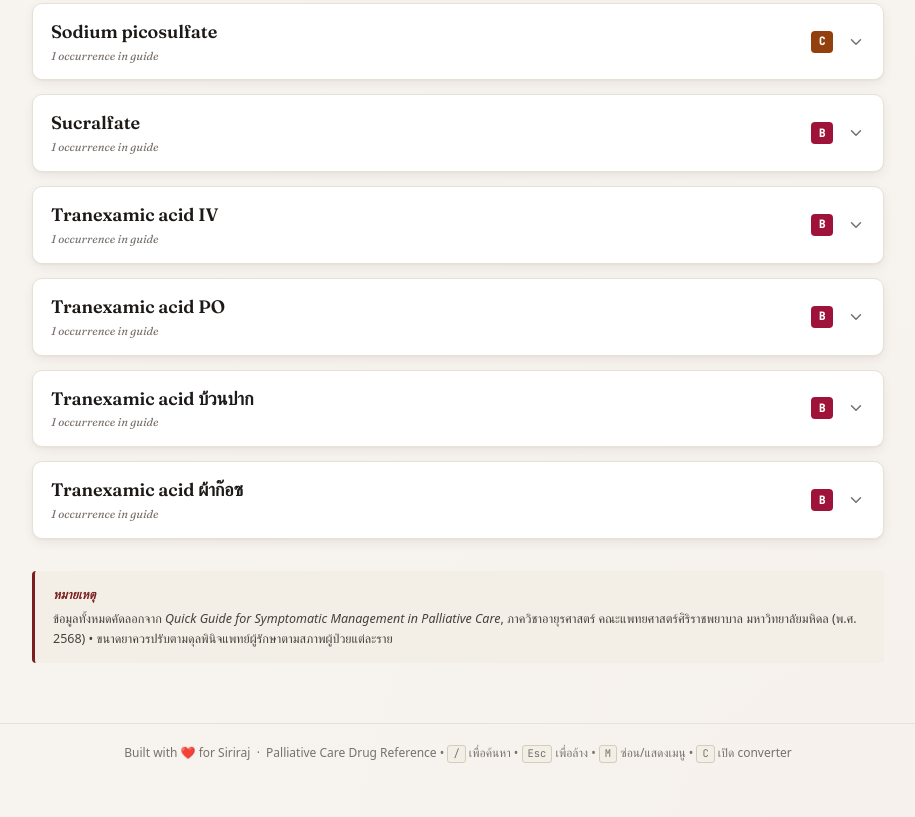
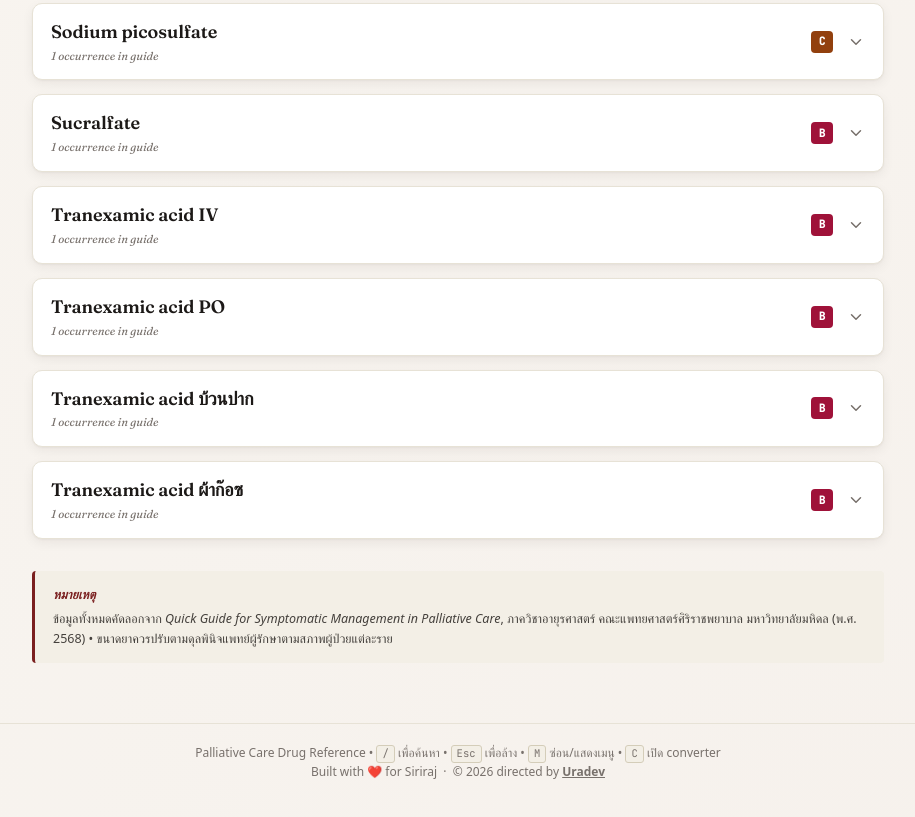
Before and after one commit to prhdev222/quickguide_palliative, a plain HTML site: page Palliative_Drug_Search.html in a window 1280 px wide. Shown: the part 7393-8210 px from the top of the page, without its empty margins (182-1097 px from the left). Drawn offline with Linux system fonts and the light colour scheme; a web font is replaced by a local one.

Commit message:
fix: drug search footer — add Built with ❤️ for Siriraj · © Uradev on bottom line
Co-Authored-By: Claude Sonnet 4.6 <noreply@anthropic.com>

```diff
--- a/Palliative_Drug_Search.html
+++ b/Palliative_Drug_Search.html
@@ -1161,7 +1161,8 @@
 </div>
 
 <div class="footer">
-  Built with ❤️ for Siriraj &nbsp;·&nbsp; Palliative Care Drug Reference • <kbd class="kbd">/</kbd> เพื่อค้นหา • <kbd class="kbd">Esc</kbd> เพื่อล้าง • <kbd class="kbd">M</kbd> ซ่อน/แสดงเมนู • <kbd class="kbd">C</kbd> เปิด converter
+  Palliative Care Drug Reference • <kbd class="kbd">/</kbd> เพื่อค้นหา • <kbd class="kbd">Esc</kbd> เพื่อล้าง • <kbd class="kbd">M</kbd> ซ่อน/แสดงเมนู • <kbd class="kbd">C</kbd> เปิด converter<br>
+  Built with ❤️ for Siriraj &nbsp;·&nbsp; © 2026 directed by <a href="mailto:uradev222@gmail.com" style="color:inherit;font-weight:600;">Uradev</a>
 </div>
 
 <!-- Floating action button for converter -->
```
